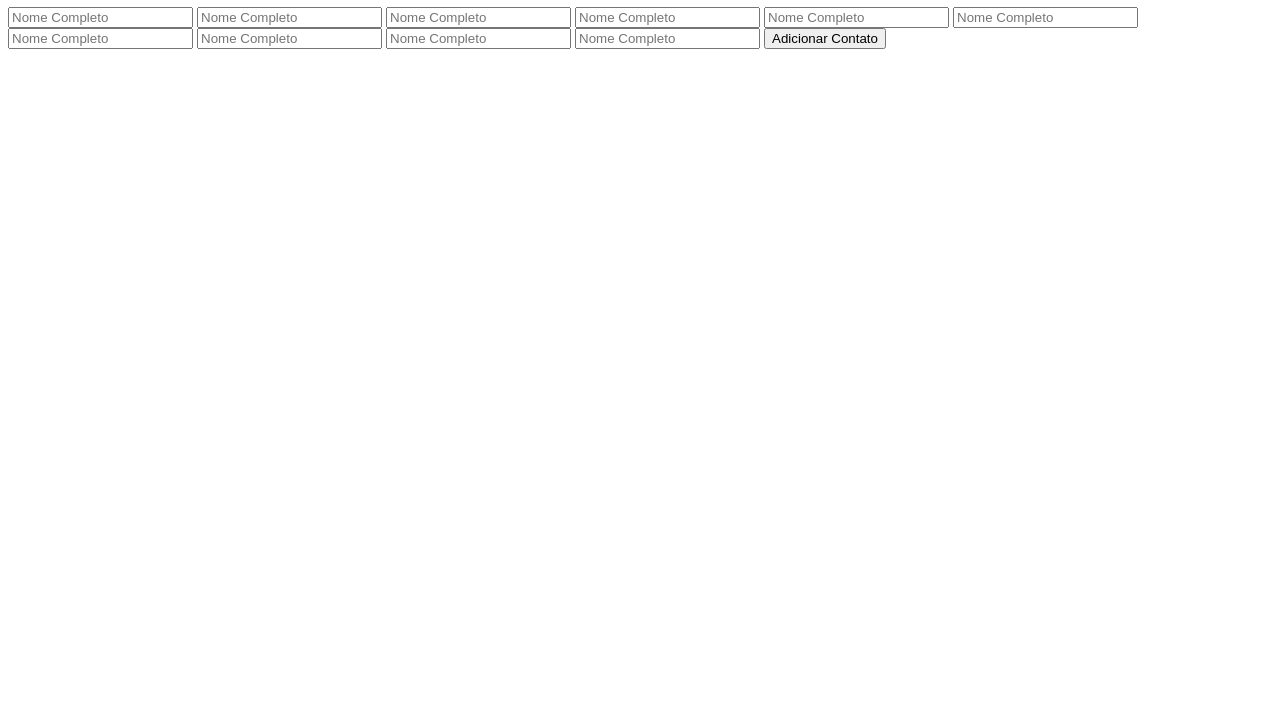
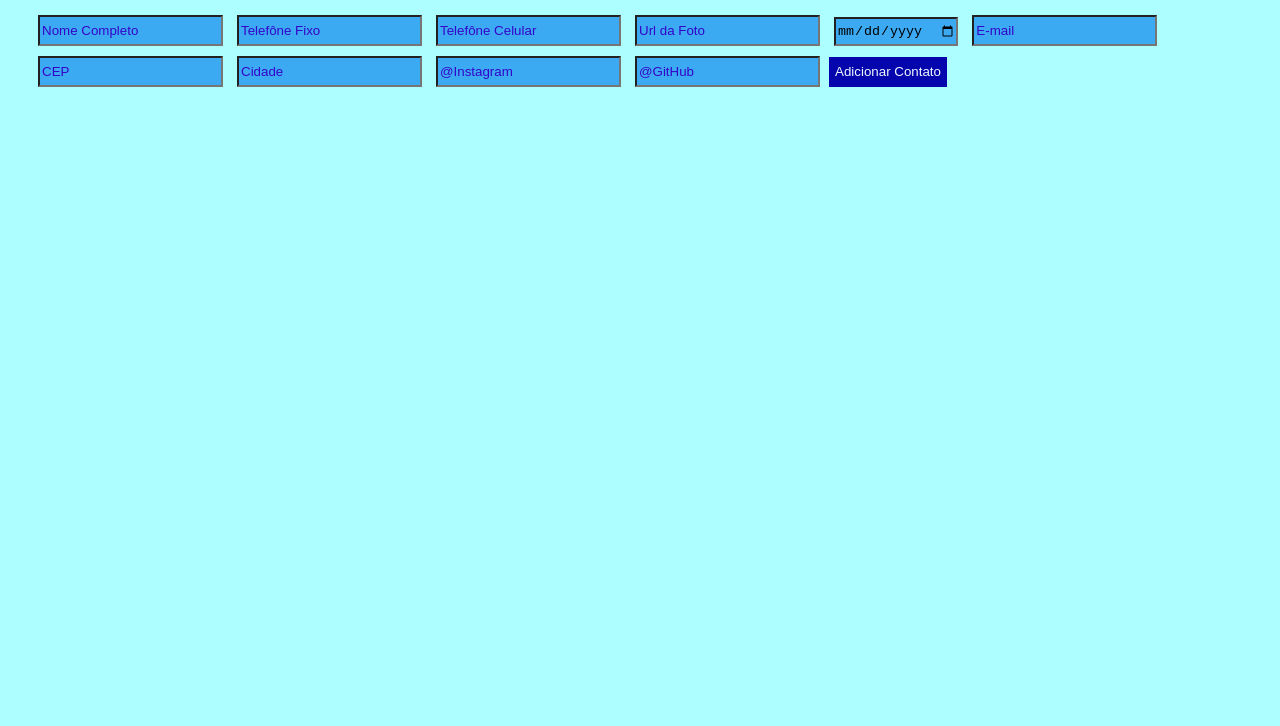
Before and after one commit to DanielSP019/agenda-telefonica, a plain HTML site: page index.html in a window 1280 px wide. Shown: the part 74-800 px from the top of the page. Drawn offline with Linux system fonts and the light colour scheme.

Commit message:
creat:criando HTML e CSS e JS

```diff
--- a/assets/css/styles.index.css
+++ b/assets/css/styles.index.css
@@ -1,3 +1,33 @@
+body{
+    background-color: rgb(173, 255, 255);
+}
+
 h1{
     text-align: center;
 }
+
+input{
+    margin: 5px;
+    height: 25px;
+    background-color: rgb(60, 170, 243);
+}
+
+#line{
+    margin: 25px;
+}
+
+#btn{
+    background-color: rgb(5, 5, 173);
+    color: aliceblue;
+    height: 30px;
+    border: none;
+    cursor: pointer;
+    transition: background-color 0.7s ease transform 0.7s ease;
+}
+#btn:hover{
+    background-color: rgb(56, 2, 122);
+    transform: scale(1.11);
+}
+::placeholder{
+    color: rgb(53, 4, 201);
+}
--- a/assets/js/script.index.js
+++ b/assets/js/script.index.js
@@ -0,0 +1,20 @@
+function verificarinputs() {
+    let nome = document.getElementById("nome").value;
+    let telefone = document.getElementById("telefone").value;
+    let celular = document.getElementById("celular").value;
+    let foto = document.getElementById("foto").value;
+    let data = document.getElementById("data").value;
+    let email = document.getElementById("email").value;
+    let cep = document.getElementById("cep").value;
+    let cidade = document.getElementById("cidade").value;
+    let insta = document.getElementById("insta").value;
+    let github = document.getElementById("github").value;
+
+    if (nome == "" || telefone == "" || celular == "" || foto == "" || data == "" || email == "" ||
+        cep == "" || cidade == "" || insta == "" || github == "") {
+        return true
+    } else {
+        return false
+    }
+}
+function msg(msg, tipoMsg)
--- a/index.html
+++ b/index.html
@@ -1,27 +1,32 @@
 <!DOCTYPE html>
 <html lang="en">
+
 <head>
     <meta charset="UTF-8">
     <meta name="viewport" content="width=device-width, initial-scale=1.0">
     <script src="./assets/js/script.index.js"></script>
     <link rel="stylesheet" href="./assets/css/styles.index.css">
     <link rel="stylesheet" href="https://cdnjs.cloudflare.com/ajax/libs/font-awesome/6.4.2/css/all.min.css"
-    integrity="sha512-z3gLpd7yknf1YoNbCzqRKc4qyor8gaKU1qmn+CShxbuBusANI9QpRohGBreCFkKxLhei6S9CQXFEbbKuqLg0DA=="
-    crossorigin="anonymous" referrerpolicy="no-referrer" />
+        integrity="sha512-z3gLpd7yknf1YoNbCzqRKc4qyor8gaKU1qmn+CShxbuBusANI9QpRohGBreCFkKxLhei6S9CQXFEbbKuqLg0DA=="
+        crossorigin="anonymous" referrerpolicy="no-referrer" />
     <title>Agenda-telefonica</title>
 </head>
+
 <body>
     <h1>📞Agenda Telefônica</h1>
-    <input id="nome" placeholder="Nome Completo">
-    <input id="telefone" placeholder="Nome Completo">
-    <input id="celular" placeholder="Nome Completo">
-    <input id="foto" placeholder="Nome Completo">
-    <input id="data" placeholder="Nome Completo">
-    <input id="email" placeholder="Nome Completo">
-    <input id="cep" placeholder="Nome Completo">
-    <input id="cidade" placeholder="Nome Completo">
-    <input id="insta" placeholder="Nome Completo">
-    <input id="github" placeholder="Nome Completo">
-    <button onclick="add-ctt">Adicionar Contato</button>
+    <div id="line">
+        <input id="nome" placeholder="Nome Completo">
+        <input id="telefone" placeholder="Telefône Fixo">
+        <input id="celular" placeholder="Telefône Celular">
+        <input id="foto" placeholder="Url da Foto">
+        <input id="data" type="date">
+        <input id="email" placeholder="E-mail">
+        <input id="cep" placeholder="CEP">
+        <input id="cidade" placeholder="Cidade">
+        <input id="insta" placeholder="@Instagram">
+        <input id="github" placeholder="@GitHub">
+        <button id="btn" onclick="addctt()">Adicionar Contato</button>
+    </div>
 </body>
+
 </html>
```
